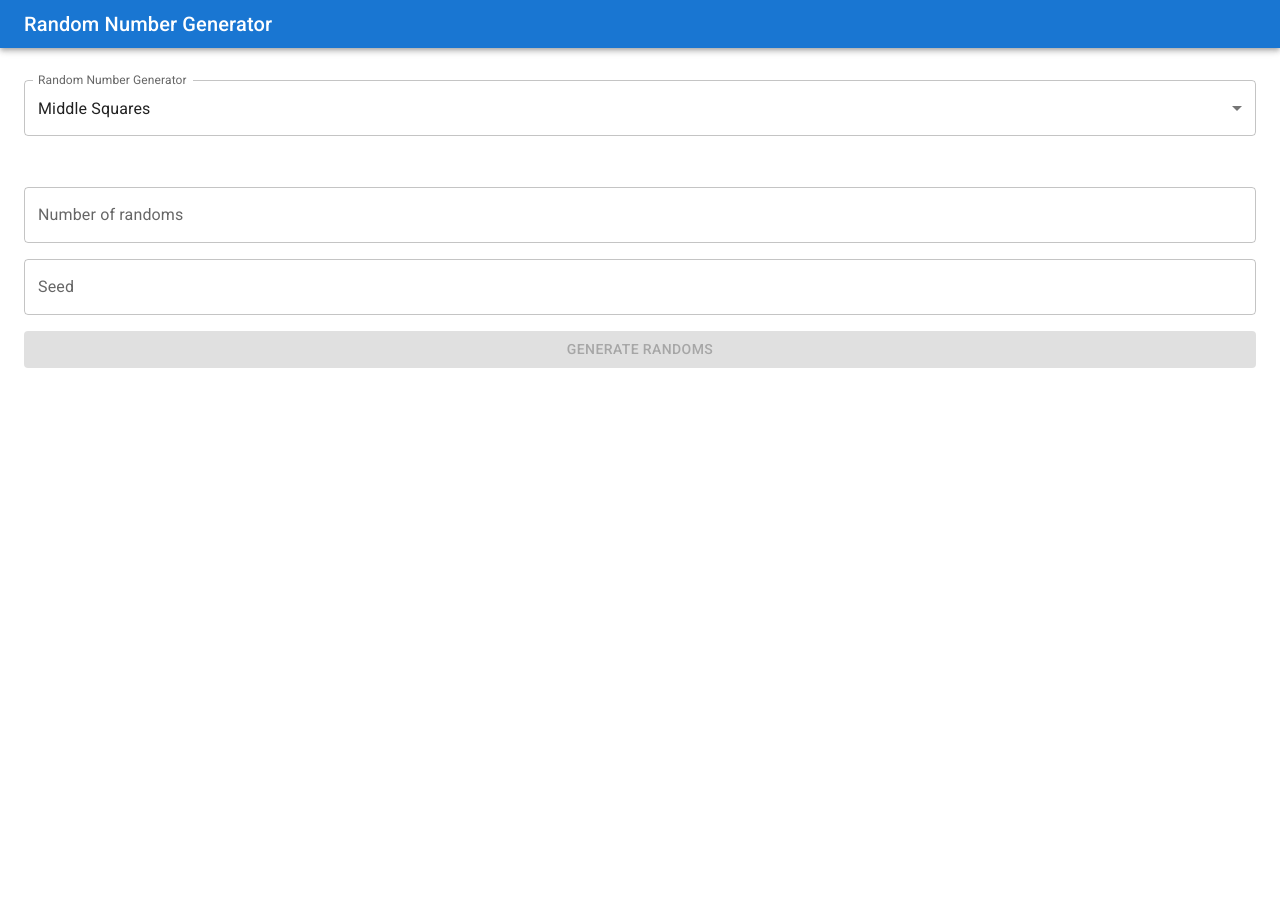
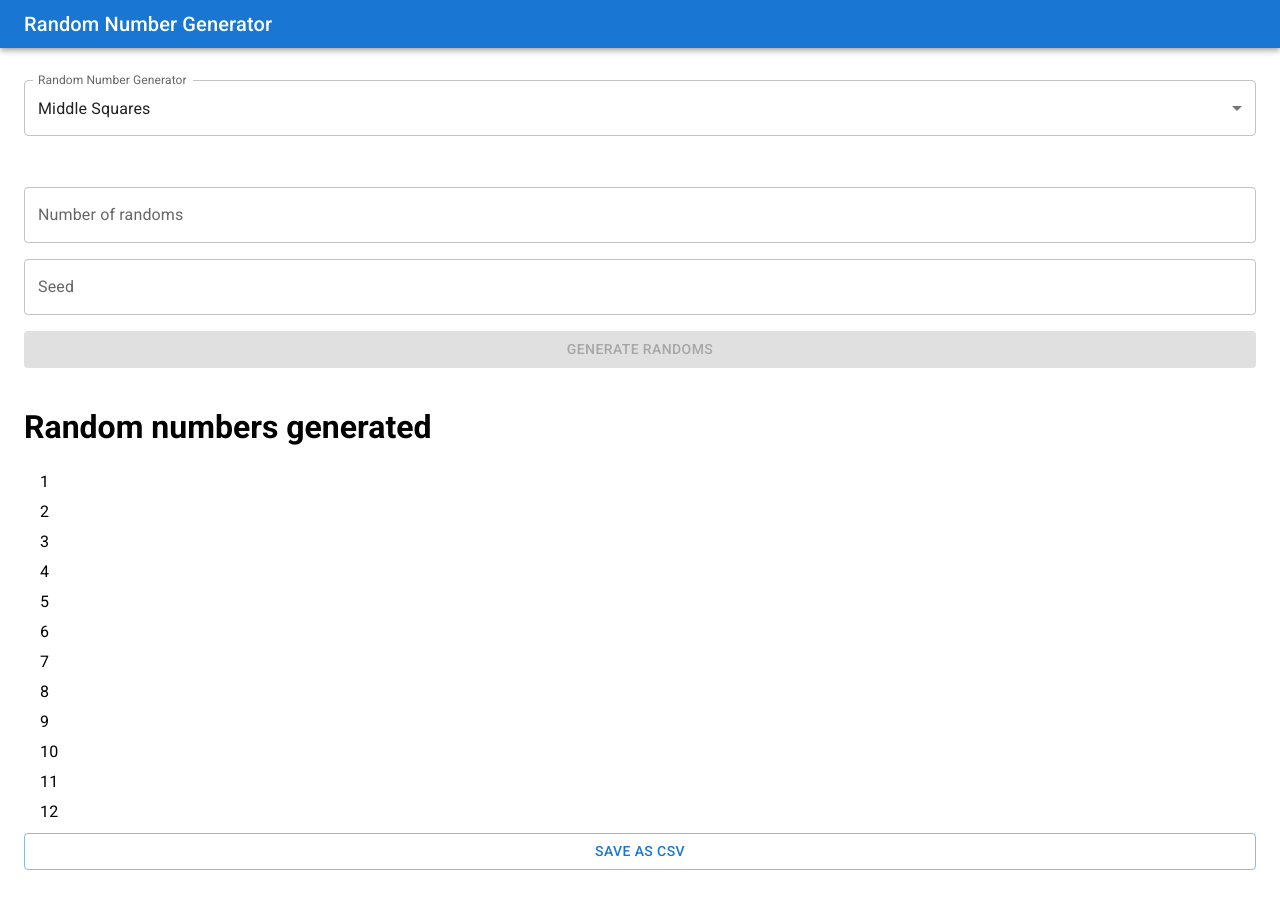
Before and after one commit to KevinTMtz/RandomNumberGenerators, a React (Create React App) app: page / in a window 1280 px wide. Before the commit the page ends 800 px from the top, so only its background shows below. Built offline with nearby package versions, Linux system fonts and the light colour scheme.

Commit message:
Randoms List

```diff
--- a/package.json
+++ b/package.json
@@ -12,10 +12,14 @@
     "@types/jest": "^26.0.15",
     "@types/node": "^12.0.0",
     "@types/react": "^17.0.0",
+    "@types/react-csv": "^1.1.2",
     "@types/react-dom": "^17.0.0",
+    "@types/react-window": "^1.8.5",
     "react": "^17.0.2",
+    "react-csv": "^2.0.3",
     "react-dom": "^17.0.2",
     "react-scripts": "4.0.3",
+    "react-window": "^1.8.6",
     "ts-node": "^10.2.1",
     "typescript": "^4.1.2",
     "web-vitals": "^1.0.1"
--- /dev/null
+++ b/src/components/RandomsList.tsx
@@ -0,0 +1,66 @@
+/** @jsxImportSource @emotion/react */
+import React from 'react';
+import { css } from '@emotion/react';
+import { FixedSizeList, ListChildComponentProps } from 'react-window';
+import {
+  Button,
+  ListItem,
+  ListItemButton,
+  ListItemText,
+} from '@mui/material';
+import { Box } from '@mui/system';
+import { CSVLink } from 'react-csv';
+
+const RandomsListDiv = css({
+  display: 'flex',
+  flexDirection: 'column',
+  gap: '16px',
+});
+
+interface RandomsListProps {
+  numsList: number[];
+}
+
+const RandomsList = (props: RandomsListProps) => {
+  const rowHeight = 30;
+
+  const renderRow = (rowProps: ListChildComponentProps) => {
+    const { index, style } = rowProps;
+
+    return (
+      <ListItem style={style} key={index} component='div' disablePadding>
+        <ListItemButton style={{ height: `${rowHeight}px` }}>
+          <ListItemText primary={props.numsList[index]} />
+        </ListItemButton>
+      </ListItem>
+    );
+  };
+
+  return (
+    <div css={RandomsListDiv}>
+      <Box>
+        <FixedSizeList
+          height={350}
+          width='100%'
+          itemSize={rowHeight}
+          itemCount={props.numsList.length}
+          overscanCount={10}
+        >
+          {renderRow}
+        </FixedSizeList>
+      </Box>
+
+      <CSVLink
+        data={[['Randoms'], ...props.numsList.map((random) => [random])]}
+        filename='randoms.csv'
+        style={{ textDecoration: 'none' }}
+      >
+        <Button variant='outlined' fullWidth>
+          Save as CSV
+        </Button>
+      </CSVLink>
+    </div>
+  );
+};
+
+export default RandomsList;
--- a/src/containers/Layout.tsx
+++ b/src/containers/Layout.tsx
@@ -17,6 +17,7 @@ import {
 import InputRNG from '../components/InputRNG';
 import { RNGOptions } from '../enums/RNGOptions';
 import { InputValues } from '../Interfaces/components/types';
+import RandomsList from '../components/RandomsList';
 
 const rootDivStyle = css({
   margin: '32px 24px',
@@ -208,6 +209,11 @@ const Layout = () => {
         </form>
 
         <br />
+
+        <h1>Random numbers generated</h1>
+        <RandomsList
+          numsList={[1, 2, 3, 4, 5, 6, 7, 8, 9, 10, 11, 12, 13, 14, 15]}
+        />
       </div>
     </div>
   );
--- a/tsconfig.json
+++ b/tsconfig.json
@@ -9,7 +9,7 @@
     "strict": true,
     "forceConsistentCasingInFileNames": true,
     "noFallthroughCasesInSwitch": true,
-    "module": "commonjs",
+    "module": "esnext",
     "moduleResolution": "node",
     "resolveJsonModule": true,
     "isolatedModules": true,
```
Also changed, not shown: 1 other file (tests, documents, lock files or other folders).
